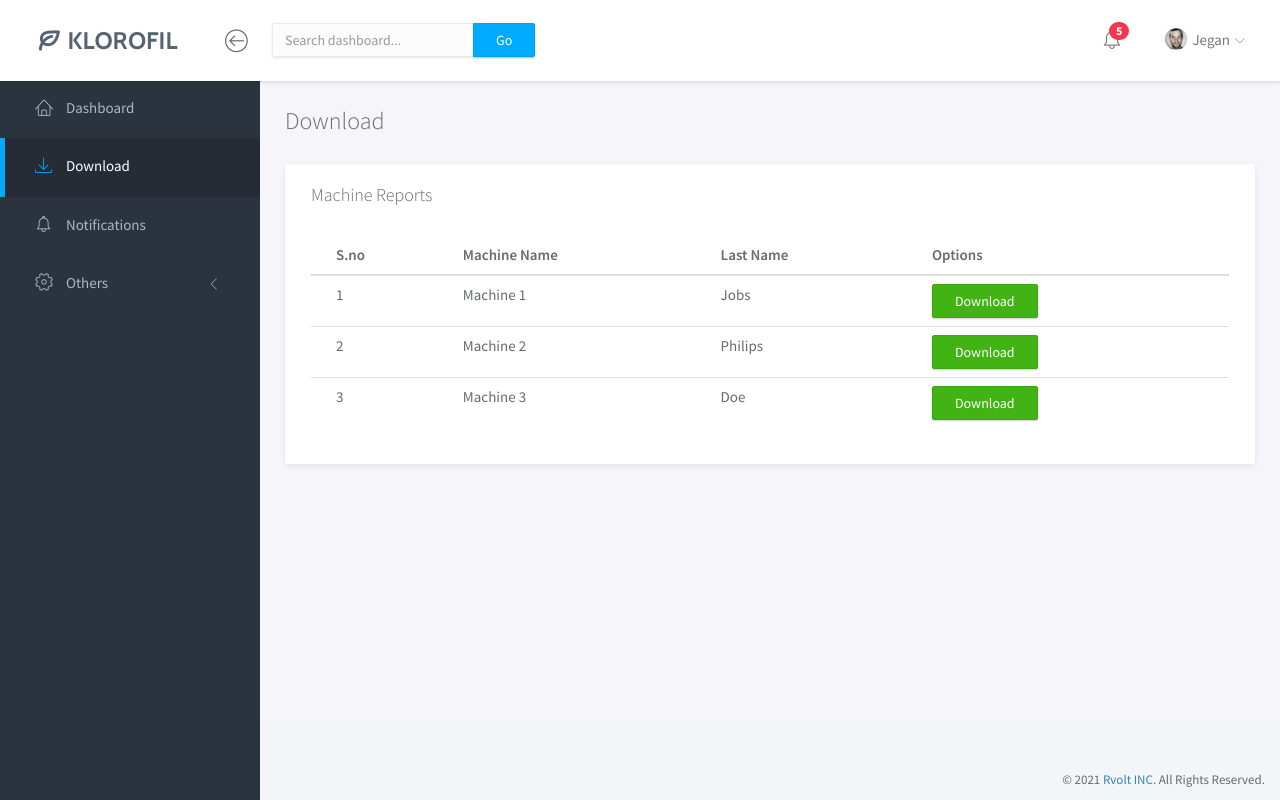
After one commit to Ruthsan345/CNC-machine-Monitoring-flask-application, a Flask app: page /download in a window 1280 px wide. The commit adds this page. Run offline with Flask 2, Linux system fonts and the light colour scheme; some libraries are stand-ins or nearby versions.

Commit message:
Added download of report in csv

```diff
--- a/index.py
+++ b/index.py
@@ -1,11 +1,12 @@
-from flask import Flask, redirect, url_for, request, render_template, jsonify
+from flask import Flask, redirect, url_for, request, render_template, jsonify, send_file
 from jinja2 import Template
 import csv
 from collections import defaultdict
 from flask_login import login_user, logout_user, login_required
+import requests
 
 app = Flask(__name__)
-log = 1
+log = 0
 
 
 @app.route("/")
@@ -26,10 +27,13 @@ def login_post():
     if request.method == "POST":
         user = request.form["email"]
         pass1 = request.form["password"]
-        if user == pass1:
-            global log
-            log = 1
-            return redirect(url_for("dashboard"))
+        if user:
+            if user == pass1:
+                global log
+                log = 1
+                return redirect(url_for("dashboard"))
+            else:
+                return render_template("login.html", result=flash_data)
         else:
             return render_template("login.html", result=flash_data)
 
@@ -45,7 +49,6 @@ def machine_detail_api_call(machine_name):
             for row in reader:
                 for (k, v) in row.items():
                     columns[k].append(v)
-        print("hi")
         # print(columns["PERIOD"][9])
         print(columns["OPERATE Time"][7])
         # desired_array = map(int, columns["Period"][8])
@@ -69,5 +72,16 @@ def dashboard():
         return render_template("dashboard.html", data=columns)
 
 
+@app.route("/download/<machine_name>")
+def machine_detail_download_api_call(machine_name):
+    path = "./downloads/"+machine_name+".xls"
+    return send_file(path, as_attachment=True)
+
+
+@app.route("/download")
+def download():
+    return render_template("download.html")
+
+
 if __name__ == "__main__":
     app.run(debug=True)
--- a/static/css/main.css
+++ b/static/css/main.css
@@ -1761,5 +1761,26 @@ ul.activity-timeline > li {
   .project-table > tbody > tr > td .avatar {
     width: 22px;
     border: 1px solid #CCC; }
-
+.form-select .dropdown-menu li a:hover {
+    color: whitesmoke !important;
+    background: #bf5279 !important;
+}
+
+.btn-group-lg > .btn, .btn-lg {
+    padding: 10px 280px;
+}
+.dropdown-menu>li>a:hover {
+    color: #262626;
+    text-decoration: none;
+    background-color: #84abee;
+}
+.dropdown-menu>li>a {
+    display: block;
+    padding: 3px 320px;
+    clear: both;
+    font-weight: 400;
+    line-height: 1.42857143;
+    color: #333;
+    white-space: nowrap;
+}
 /*# sourceMappingURL=main.css.map */
--- /dev/null
+++ b/templates/download.html
@@ -0,0 +1,192 @@
+<!doctype html>
+<html lang="en">
+
+<head>
+    <title>Tables | Klorofil - Free Bootstrap Dashboard Template</title>
+    <meta charset="utf-8">
+    <meta http-equiv="X-UA-Compatible" content="IE=edge,chrome=1">
+    <meta name="viewport" content="width=device-width, initial-scale=1.0, maximum-scale=1.0, user-scalable=0">
+    <!-- VENDOR CSS -->
+    <link rel="stylesheet" href="../static/vendor/bootstrap/css/bootstrap.min.css">
+    <link rel="stylesheet" href="../static/vendor/font-awesome/css/font-awesome.min.css">
+    <link rel="stylesheet" href="../static/vendor/linearicons/style.css">
+    <!-- MAIN CSS -->
+    <link rel="stylesheet" href="../static/css/main.css">
+    <!-- FOR DEMO PURPOSES ONLY. You should remove this in your project -->
+    <link rel="stylesheet" href="../static/css/demo.css">
+    <!-- GOOGLE FONTS -->
+    <link href="https://fonts.googleapis.com/css?family=Source+Sans+Pro:300,400,600,700" rel="stylesheet">
+    <!-- ICONS -->
+    <link rel="apple-touch-icon" sizes="76x76" href="../static/img/apple-icon.png">
+    <link rel="icon" type="image/png" sizes="96x96" href="../static/img/favicon.png">
+</head>
+
+<body>
+    <!-- WRAPPER -->
+    <div id="wrapper">
+        <!-- NAVBAR -->
+        <nav class="navbar navbar-default navbar-fixed-top">
+            <div class="brand">
+                <a href="index.html"><img src="../static/img/logo-dark.png" alt="Klorofil Logo"
+                        class="img-responsive logo"></a>
+            </div>
+            <div class="container-fluid">
+                <div class="navbar-btn">
+                    <button type="button" class="btn-toggle-fullwidth"><i
+                            class="lnr lnr-arrow-left-circle"></i></button>
+                </div>
+                <form class="navbar-form navbar-left">
+                    <div class="input-group">
+                        <input type="text" value="" class="form-control" placeholder="Search dashboard...">
+                        <span class="input-group-btn"><button type="button" class="btn btn-primary">Go</button></span>
+                    </div>
+                </form>
+
+                <div id="navbar-menu">
+                    <ul class="nav navbar-nav navbar-right">
+                        <li class="dropdown">
+                            <a href="#" class="dropdown-toggle icon-menu" data-toggle="dropdown">
+                                <i class="lnr lnr-alarm"></i>
+                                <span class="badge bg-danger">5</span>
+                            </a>
+                            <ul class="dropdown-menu notifications">
+                                <li><a href="#" class="notification-item"><span class="dot bg-warning"></span>System
+                                        space is almost full</a></li>
+                                <li><a href="#" class="notification-item"><span class="dot bg-danger"></span>You have 9
+                                        unfinished tasks</a></li>
+                                <li><a href="#" class="notification-item"><span class="dot bg-success"></span>Monthly
+                                        report is available</a></li>
+                                <li><a href="#" class="notification-item"><span class="dot bg-warning"></span>Weekly
+                                        meeting in 1 hour</a></li>
+                                <li><a href="#" class="notification-item"><span class="dot bg-success"></span>Your
+                                        request has been approved</a></li>
+                                <li><a href="#" class="more">See all notifications</a></li>
+                            </ul>
+                        </li>
+
+                        <li class="dropdown">
+                            <a href="#" class="dropdown-toggle" data-toggle="dropdown"><img src="../static/img/user.png"
+                                    class="img-circle" alt="Avatar"> <span>Jegan</span> <i
+                                    class="icon-submenu lnr lnr-chevron-down"></i></a>
+                            <ul class="dropdown-menu">
+                                <li><a href="#"><i class="lnr lnr-user"></i> <span>My Profile</span></a></li>
+                                <li><a href="#"><i class="lnr lnr-envelope"></i> <span>Message</span></a></li>
+                                <li><a href="#"><i class="lnr lnr-cog"></i> <span>Settings</span></a></li>
+                                <li><a href="#"><i class="lnr lnr-exit"></i> <span>Logout</span></a></li>
+                            </ul>
+                        </li>
+                        <!-- <li>
+							<a class="update-pro" href="https://www.themeineed.com/downloads/klorofil-pro-bootstrap-admin-dashboard-template/?utm_source=klorofil&utm_medium=template&utm_campaign=KlorofilPro" title="Upgrade to Pro" target="_blank"><i class="fa fa-rocket"></i> <span>UPGRADE TO PRO</span></a>
+						</li> -->
+                    </ul>
+                </div>
+            </div>
+        </nav>
+        <!-- END NAVBAR -->
+        <!-- LEFT SIDEBAR -->
+        <div id="sidebar-nav" class="sidebar">
+            <div class="sidebar-scroll">
+                <nav>
+                    <ul class="nav">
+                        <li><a href="dashboard"><i class="lnr lnr-home"></i> <span>Dashboard</span></a>
+                        </li>
+
+                        <li><a href="download" class="active"><i class="lnr lnr-download"></i> <span>Download</span></a>
+                        </li>
+                        <li><a href="#" class=""><i class="lnr lnr-alarm"></i>
+                                <span>Notifications</span></a></li>
+                        <li>
+                            <a href="#subPages" data-toggle="collapse" class="collapsed"><i class="lnr lnr-cog"></i>
+                                <span>Others</span> <i class="icon-submenu lnr lnr-chevron-left"></i></a>
+                            <div id="subPages" class="collapse ">
+                                <ul class="nav">
+                                    <li><a href="page-profile.html" class="">Profile</a></li>
+                                    <li><a href="page-login.html" class="">Login</a></li>
+                                    <li><a href="page-lockscreen.html" class="">Lockscreen</a></li>
+                                </ul>
+                            </div>
+                        </li>
+                    </ul>
+                </nav>
+            </div>
+        </div>
+        <!-- END LEFT SIDEBAR -->
+        <!-- MAIN -->
+        <div class="main">
+            <!-- MAIN CONTENT -->
+            <div class="main-content">
+                <div class="container-fluid">
+                    <h3 class="page-title">Download</h3>
+
+                    <div class="row">
+
+                        <div class="col-md-12">
+                            <!-- TABLE HOVER -->
+                            <div class="panel">
+                                <div class="panel-heading">
+                                    <h3 class="panel-title">Machine Reports</h3>
+                                </div>
+                                <div class="panel-body">
+                                    <table class="table table-hover">
+                                        <thead>
+                                            <tr>
+                                                <th>S.no</th>
+                                                <th>Machine Name</th>
+                                                <th>Last Name</th>
+                                                <th>Options</th>
+                                            </tr>
+                                        </thead>
+                                        <tbody>
+                                            <tr>
+                                                <td>1</td>
+                                                <td>Machine 1</td>
+                                                <td>Jobs</td>
+                                                <td><a href="../download/machine_data_1"
+                                                        class="btn btn-success">Download</a></td>
+                                            </tr>
+                                            <tr>
+                                                <td>2</td>
+                                                <td>Machine 2</td>
+                                                <td>Philips</td>
+                                                <td><a href="../download/machine_data_2"
+                                                        class="btn btn-success">Download</a></td>
+                                            </tr>
+                                            <tr>
+                                                <td>3</td>
+                                                <td>Machine 3</td>
+                                                <td>Doe</td>
+                                                <td><a href="../download/machine_data_3"
+                                                        class="btn btn-success">Download</a></td>
+                                            </tr>
+                                        </tbody>
+                                    </table>
+                                </div>
+                            </div>
+                            <!-- END TABLE HOVER -->
+                        </div>
+                    </div>
+
+
+                </div>
+            </div>
+        </div>
+        <!-- END MAIN CONTENT -->
+    </div>
+    <!-- END MAIN -->
+    <div class="clearfix"></div>
+    <footer>
+        <div class="container-fluid">
+            <p class="copyright">&copy; 2021 <a href="#" target="_blank">Rvolt INC</a>.
+                All Rights Reserved.</p>
+        </div>
+    </footer>
+    </div>
+    <!-- END WRAPPER -->
+    <!-- Javascript -->
+    <script src="../static/vendor/jquery/jquery.min.js"></script>
+    <script src="../static/vendor/bootstrap/js/bootstrap.min.js"></script>
+    <script src="../static/vendor/jquery-slimscroll/jquery.slimscroll.min.js"></script>
+    <script src="../static/scripts/klorofil-common.js"></script>
+</body>
+
+</html>
```
Also changed, not shown: templates/dashboard.html (+17 -9 lines).
